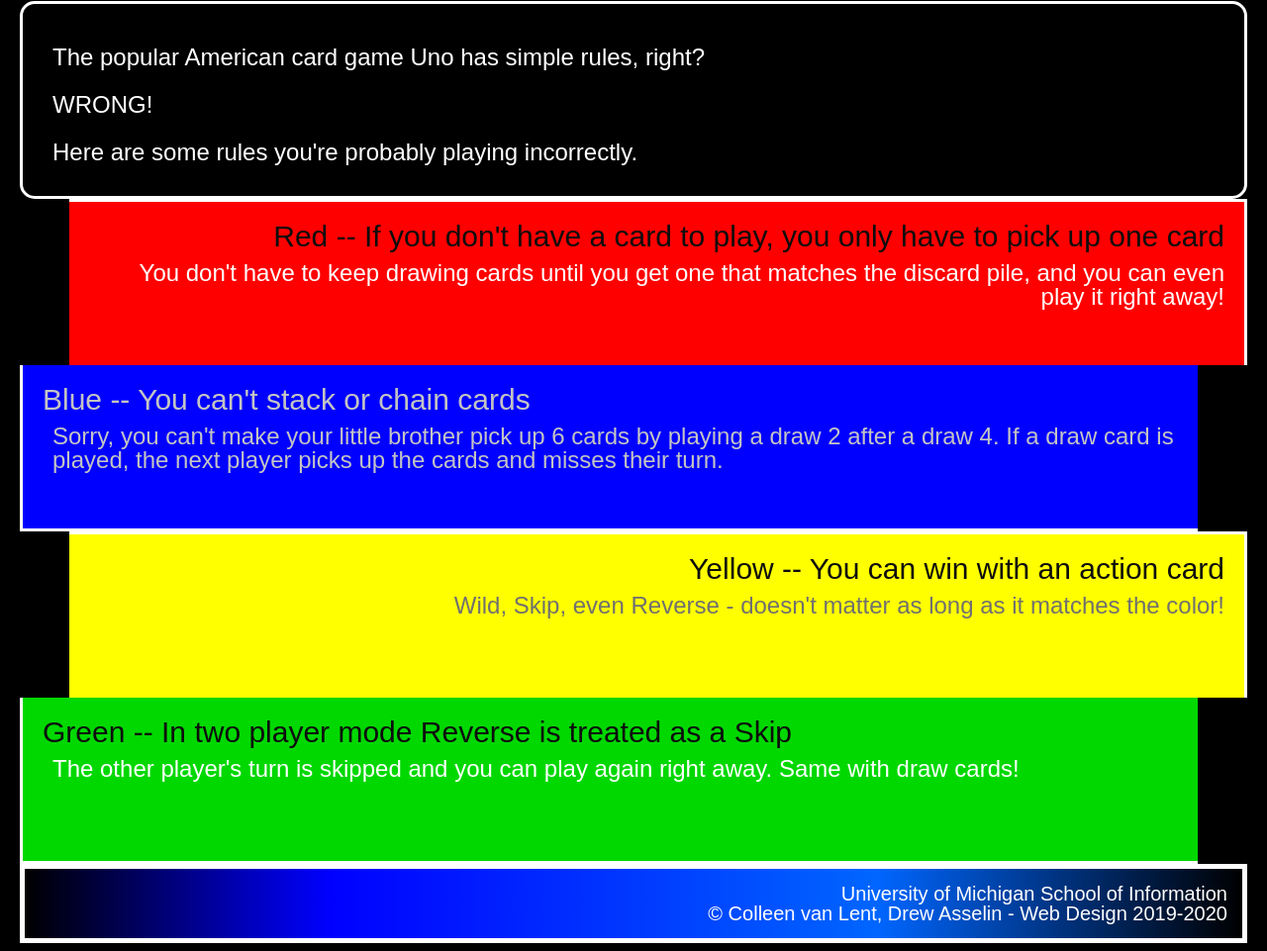
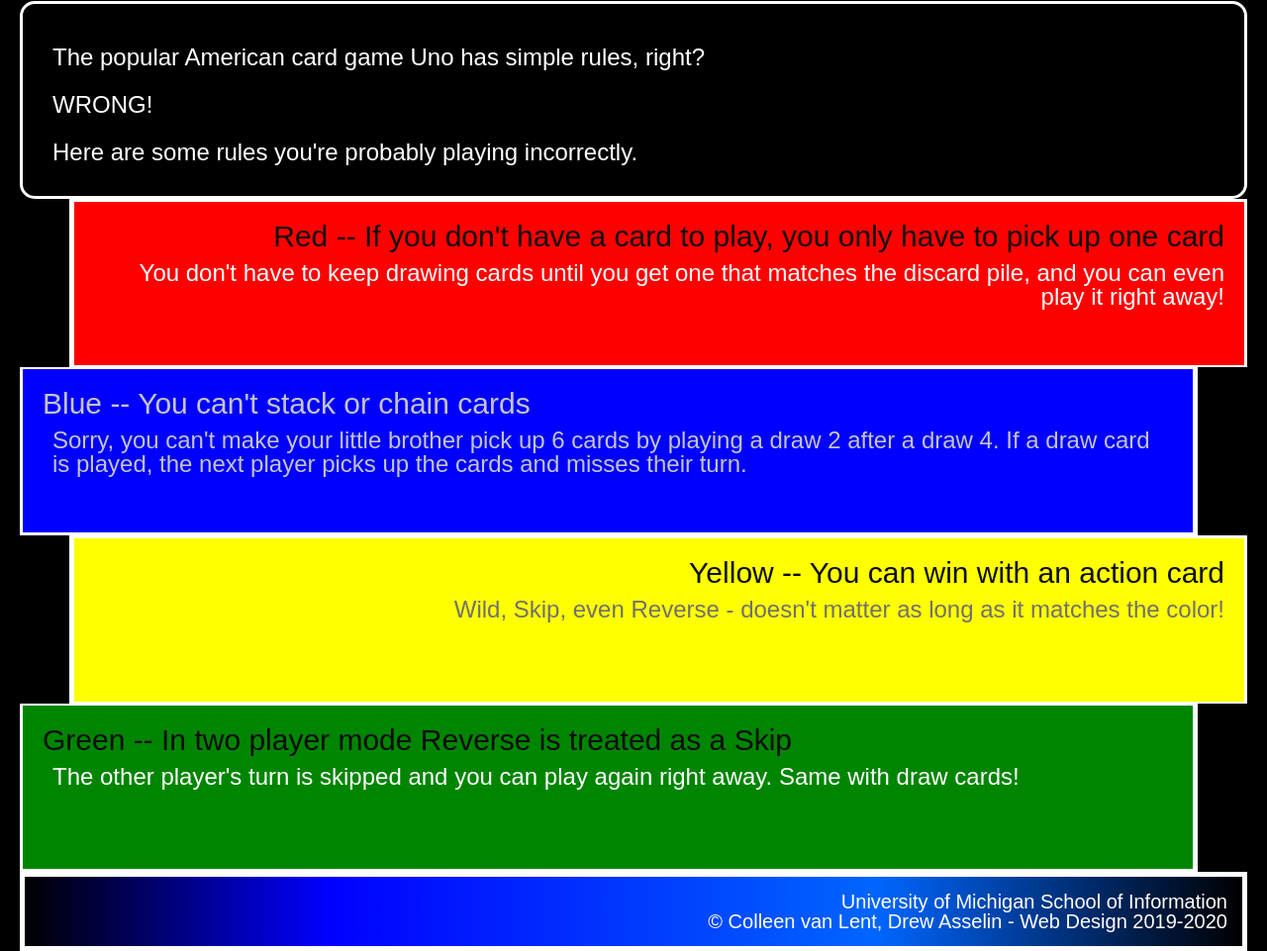
Before and after one commit to DiurnalDays/CSS_Practice, a plain HTML site: page index.html in a window 1280 px wide. Shown: the part 327-1288 px from the top of the page at 99% size. Drawn offline with Linux system fonts and the light colour scheme.

Commit message:
Add files via upload

```diff
--- a/css/style.css
+++ b/css/style.css
@@ -40,15 +40,15 @@ div{
     background:#ff0000;
     text-align:right;
     margin-left:50px;
-    border-bottom:2px;
-    border-left:5px;
+    border-bottom:2px solid #FFFFFF;
+    border-left:5px solid #FFFFFF;
 }
 .blue{
     background:#0000FF;
     text-align:left;
     margin-right:50px;
-    border-right:5px;
-    border-top: 2px;
+    border-right:5px solid #FFFFFF;
+    border-top: 2px solid #FFFFFF;
     color: #c4c4c4;
 }
 .blue h2{color:#c4c4c4;}
@@ -56,16 +56,16 @@ div{
     background:#FFFF00;
     text-align:right;
     margin-left:50px;
-    border-bottom:2px;
-    border-left:5px;
+    border-bottom:2px solid #FFFFFF;
+    border-left:5px solid #FFFFFF;
     color: #707070;
 }
 .green{
-    background:#00D800;
+    background:#008500;
     text-align: left;
     margin-right:50px;
-    border-right:5px;
-    border-top:2px;
+    border-right:5px solid #FFFFFF;
+    border-top:2px solid #FFFFFF;
 }
 footer{background: linear-gradient(90deg, rgba(0,0,0,1) 0%, rgba(0,0,255,1) 25%, rgba(0,102,255,1) 70%, rgba(0,0,0,1) 100%);
 border: 5px solid #FFFFFF;}
```
Also changed, not shown: images/screen_capture1200px.png (added).
